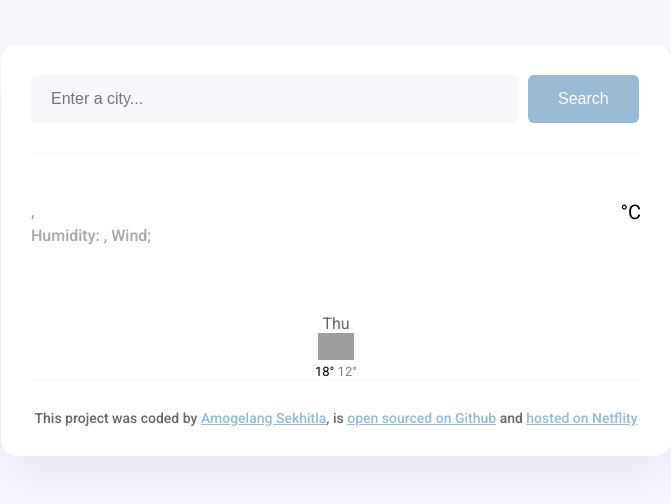
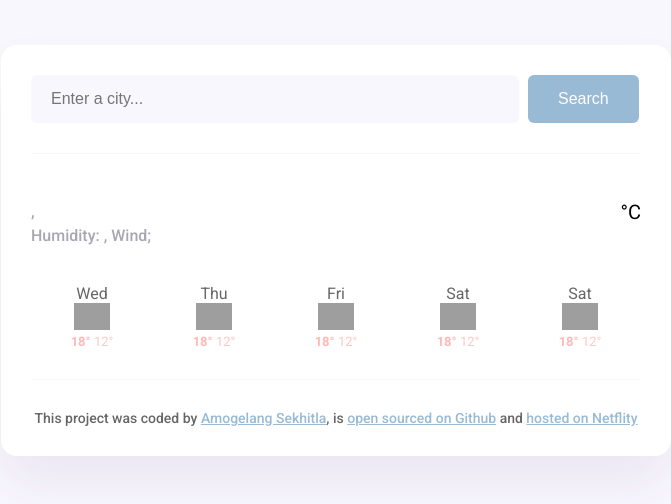
Before and after one commit to AmoNops/weather-forecast-app, a plain HTML site: page index.html in a window 1280 px wide. Shown: the whole page, without its empty margins (304-975 px from the left). Drawn offline with nearby package versions, Linux system fonts and the light colour scheme; no server answers; grey boxes are pictures that could not be loaded.

Commit message:
Used JavaScript to inject the forecast HTML

```diff
--- a/index.html
+++ b/index.html
@@ -47,23 +47,9 @@
             <div class="weather-app-unit">°C</div>
           </div>
         </div>
+        <div class="weather-forecast" id="forecast"></div>
       </main>
-      <div class="weather-forecast">
-        <div class="row">
-          <div class="col-2">
-            <div class="weather-forecast-date">Thu</div>
-            <img
-              src="http://shecodes-assets.s3.amazonaws.com/api/weather/icons/few-clouds-day.png"
-              alt=""
-              width="36"
-            />
-            <div class="weather-forecast-temperature">
-              <span class="weather-forecast-temperature-max"> 18°</span>
-              <span class="weather-forecast-temperature-min">12°</span>
-            </div>
-          </div>
-        </div>
-      </div>
+
       <footer>
         This project was coded by
         <a href="https://github.com/AmoNops" target="_blank"
--- a/src/index.js
+++ b/src/index.js
@@ -52,7 +52,35 @@ function handleSearchSubmit(event) {
   searchCity(searchInput.value);
 }
 
+function displayForecast() {
+  let days = ["Wed", "Thu", "Fri", "Sat", "Sat"];
+  let forecastHtml = "";
+
+  days.forEach(function (day) {
+    forecastHtml += `
+    <div class="weather-forecast-day">
+      <div class="weather-forecast-date">${day}</div>
+      <div class="weather-forecast-icon">
+        <img
+          src="http://shecodes-assets.s3.amazonaws.com/api/weather/icons/few-clouds-day.png"
+          alt=""
+          width="36"
+        />
+      </div>
+      <div class="weather-forecast-temperature">
+        <span class="weather-forecast-temperature-max"><strong> 18° </strong></span>
+        <span class="weather-forecast-temperature-min">12°</span>
+      </div>
+    </div>
+  `;
+  });
+
+  let forecastElement = document.querySelector("#forecast");
+  forecastElement.innerHTML = forecastHtml;
+}
+
 let searchFormElement = document.querySelector("#search-form");
 searchFormElement.addEventListener("submit", handleSearchSubmit);
 
 searchCity("Polokwane");
+displayForecast();
--- a/src/style.css
+++ b/src/style.css
@@ -98,6 +98,8 @@ footer {
   margin-top: 20px;
   text-align: center;
   color: #000;
+  display: flex;
+  justify-content: space-around;
 }
 
 .weather-forecast-date {
@@ -106,9 +108,10 @@ footer {
 }
 
 .weather-forecast-temperature-min {
-opacity: 0.5;
+opacity: 0.8;
 }
 
 .weather-forecast-temperature {
   font-size: 13px;
+  color: #ffb9b9
 }
```
